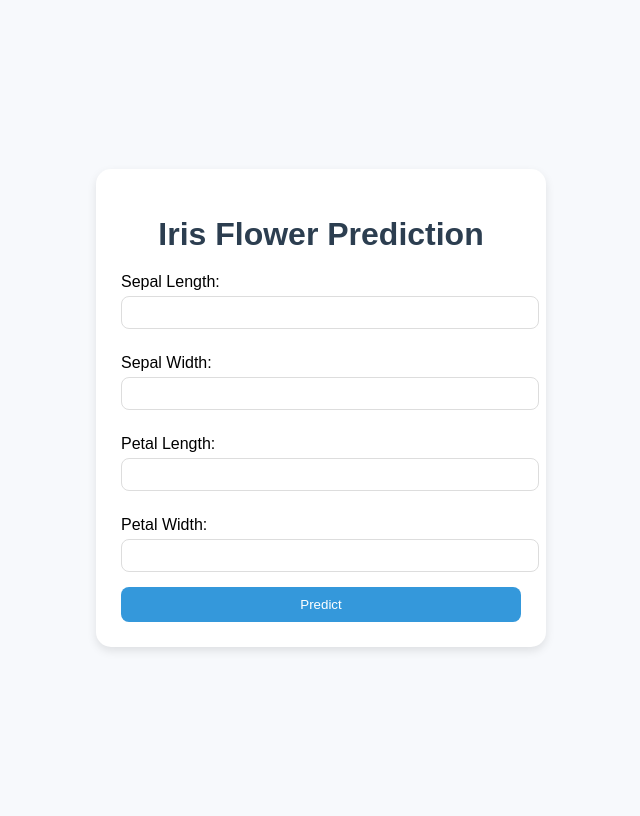
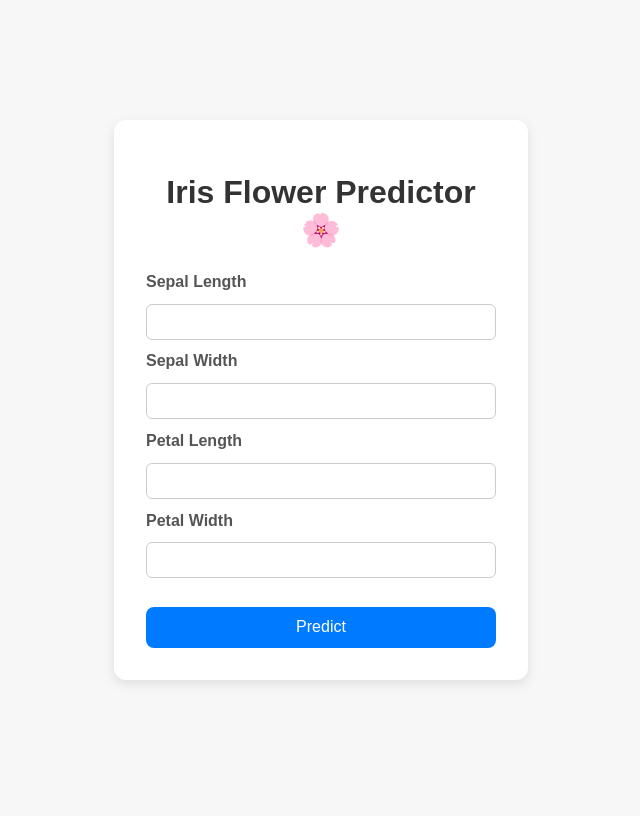
Before and after one commit to Sayandeep27/Iris-Project-end-to-end, a Flask app: page / in a window 1280 px wide. Shown: the whole page, without its empty margins (319-959 px from the left). Run offline with Flask 3, Linux system fonts and the light colour scheme.

Commit message:
design changed and ci implemented

```diff
--- a/src/static/style.css
+++ b/src/static/style.css
@@ -1,58 +1,67 @@
 body {
     font-family: Arial, sans-serif;
-    background: #f7f9fc;
+    background: #f7f7f7;
     display: flex;
     justify-content: center;
     align-items: center;
     height: 100vh;
+    margin: 0;
 }
 
 .container {
-    background: #ffffff;
-    padding: 25px;
-    border-radius: 15px;
-    box-shadow: 0px 4px 10px rgba(0,0,0,0.1);
-    width: 400px;
+    background: #fff;
+    padding: 2rem;
+    border-radius: 12px;
+    box-shadow: 0 4px 12px rgba(0,0,0,0.1);
+    width: 350px;
     text-align: center;
 }
 
 h1 {
-    margin-bottom: 20px;
-    color: #2c3e50;
+    margin-bottom: 1.5rem;
+    color: #333;
+}
+
+form {
+    display: flex;
+    flex-direction: column;
+    gap: 0.8rem;
 }
 
 label {
-    display: block;
-    margin: 10px 0 5px;
     text-align: left;
+    font-weight: bold;
+    color: #555;
 }
 
 input {
-    width: 100%;
-    padding: 8px;
-    margin-bottom: 15px;
-    border: 1px solid #ddd;
-    border-radius: 8px;
+    padding: 0.5rem;
+    border: 1px solid #ccc;
+    border-radius: 6px;
+    font-size: 1rem;
 }
 
 button {
-    background-color: #3498db;
+    margin-top: 1rem;
+    padding: 0.7rem;
+    background: #007BFF;
     color: white;
-    padding: 10px;
     border: none;
     border-radius: 8px;
+    font-size: 1rem;
     cursor: pointer;
-    width: 100%;
+    transition: background 0.3s;
 }
 
 button:hover {
-    background-color: #2980b9;
+    background: #0056b3;
 }
 
 .result {
-    margin-top: 20px;
-    padding: 15px;
-    background: #ecf9f1;
-    border: 1px solid #27ae60;
-    border-radius: 10px;
+    margin-top: 1.5rem;
+    padding: 1rem;
+    border-radius: 8px;
+    background: #eafaf1;
+    color: #1e4620;
+    border: 1px solid #c9e7d5;
 }
--- a/src/templates/index.html
+++ b/src/templates/index.html
@@ -7,18 +7,18 @@
 </head>
 <body>
     <div class="container">
-        <h1>Iris Flower Prediction</h1>
+        <h1>Iris Flower Predictor 🌸</h1>
         <form method="POST">
-            <label>Sepal Length:</label>
+            <label>Sepal Length</label>
             <input type="number" step="0.1" name="sepal_length" required>
 
-            <label>Sepal Width:</label>
+            <label>Sepal Width</label>
             <input type="number" step="0.1" name="sepal_width" required>
 
-            <label>Petal Length:</label>
+            <label>Petal Length</label>
             <input type="number" step="0.1" name="petal_length" required>
 
-            <label>Petal Width:</label>
+            <label>Petal Width</label>
             <input type="number" step="0.1" name="petal_width" required>
 
             <button type="submit">Predict</button>
```
Also changed, not shown: other parts of src/templates/index.html (+1 -1 lines), tests/test_app.py (added, +13 -0 lines), .github/workflows/ci.yml (added), src/utils.py (deleted).
